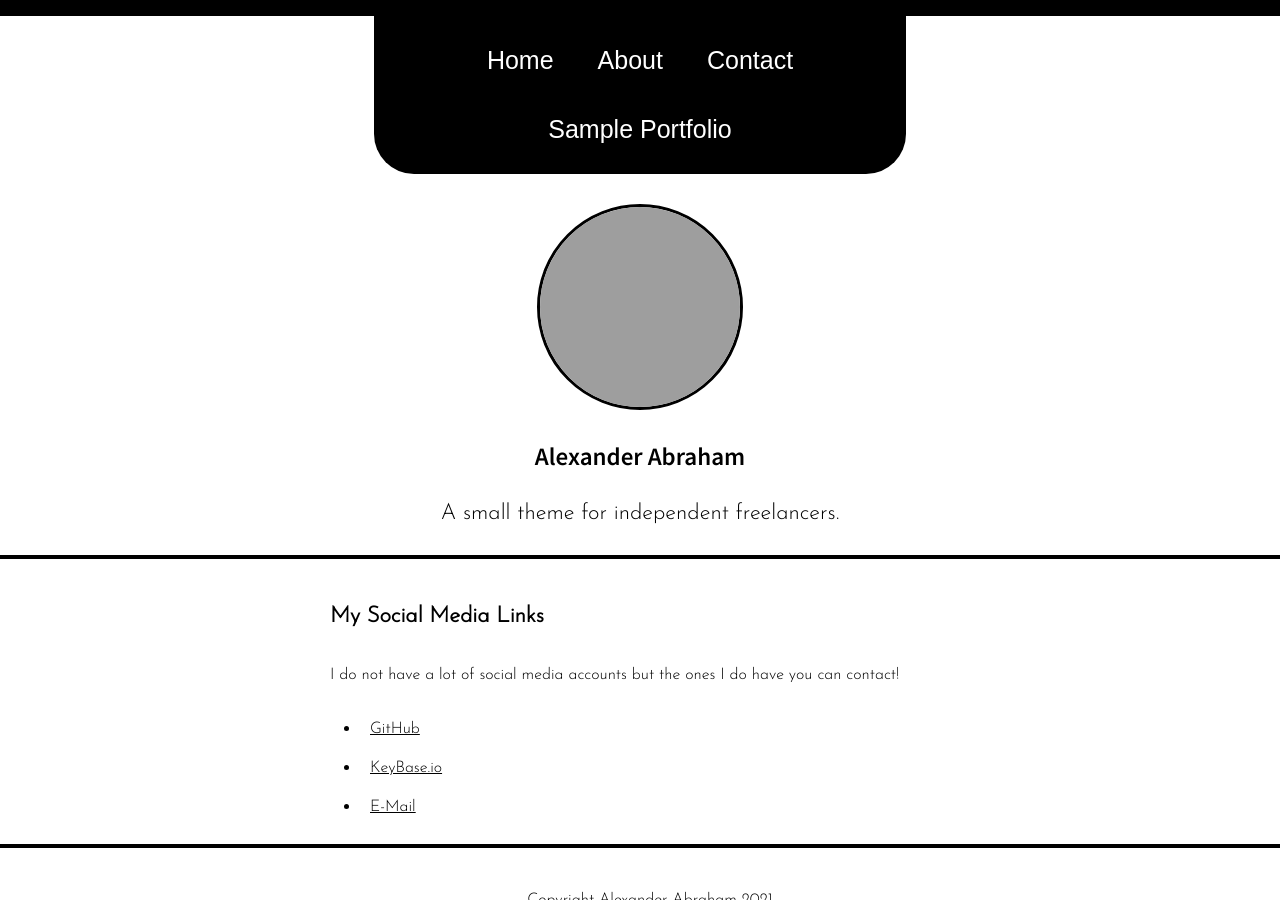
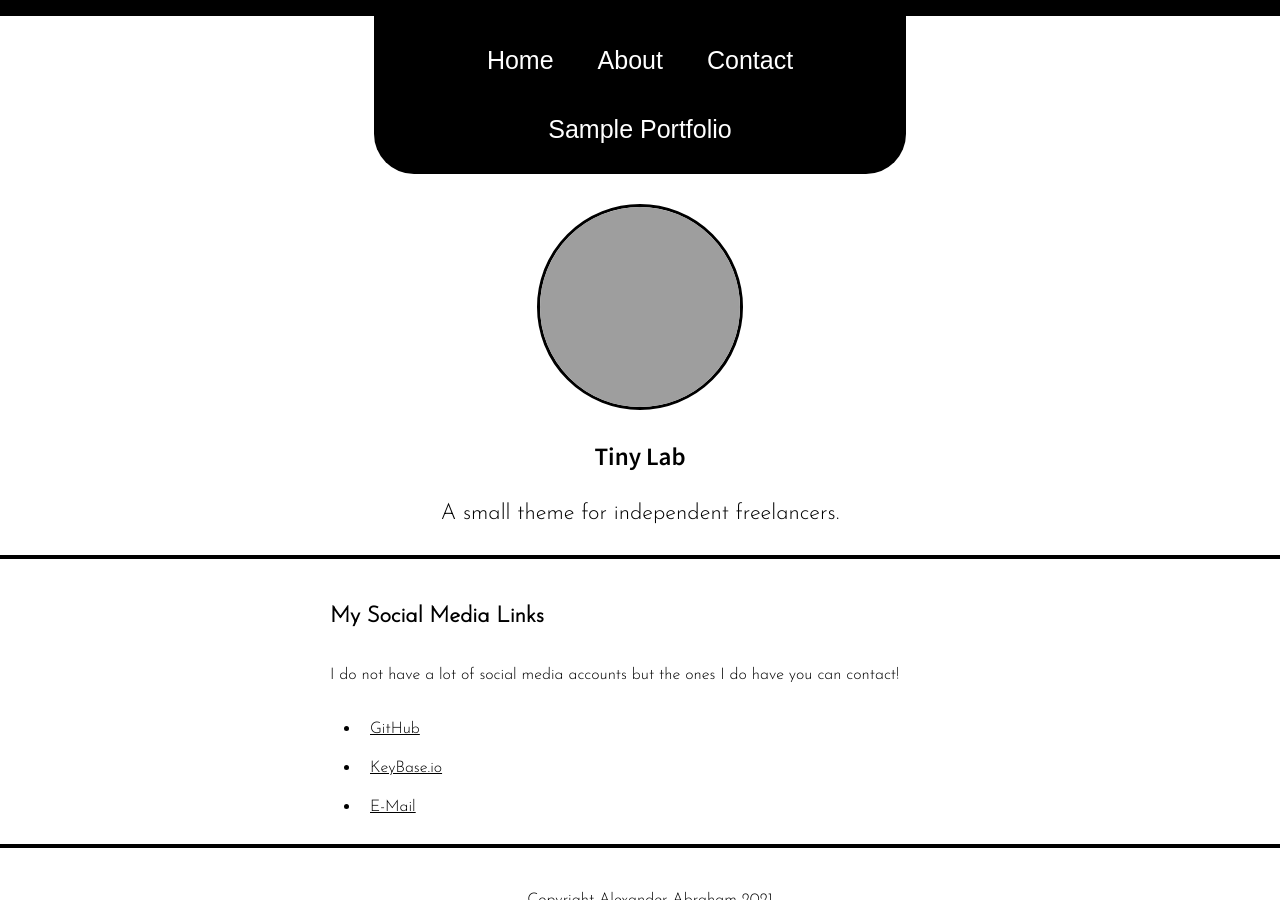
Before and after one commit to iamtheblackunicorn/tiny-lab, a Jekyll site: the page built from content/socials/index.markdown, in a window 1280 px wide. Built offline with Jekyll 4.4.1, drawn with Linux system fonts in a browser that asks for light colours; some web fonts are replaced; grey boxes are pictures that could not be loaded.

Commit message:
Update _config.yml

```diff
--- a/_config.yml
+++ b/_config.yml
@@ -1,4 +1,4 @@
-title: "Alexander Abraham"
+title: "Tiny Lab"
 profilePictureUrl: "https://avatars.githubusercontent.com/u/78213234?v=4"
 viewText: "Read Me"
 description: "A small theme for independent freelancers."
```
